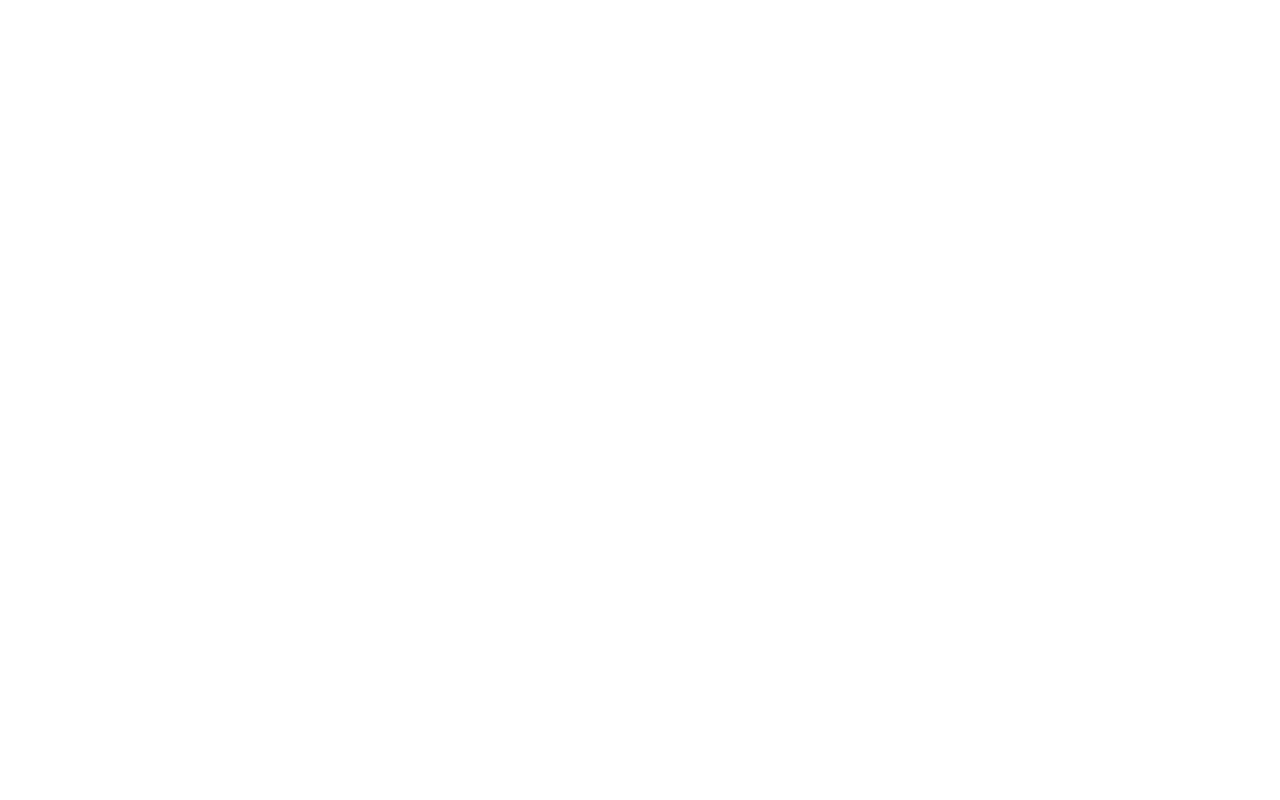
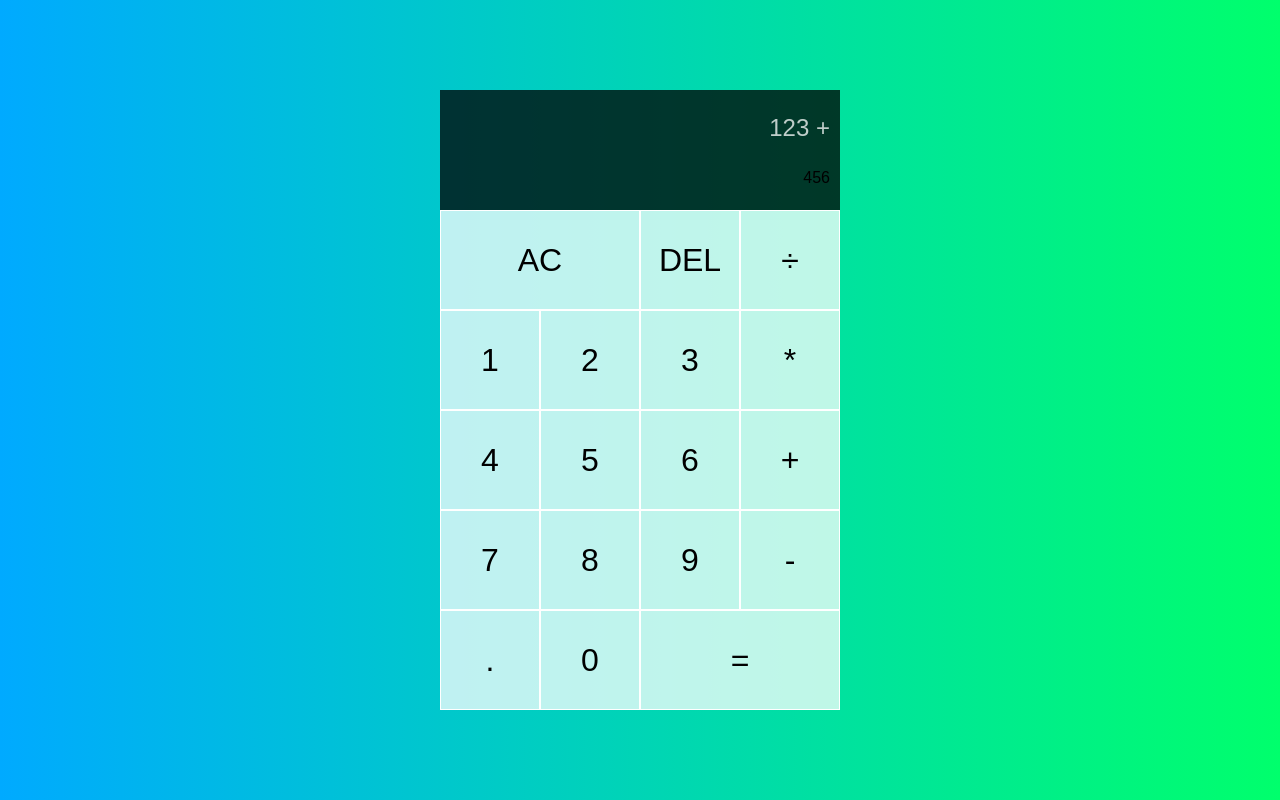
Before and after one commit to maximusigor/Calculator, a plain HTML site: page index.html in a window 1280 px wide. Drawn offline with Linux system fonts and the light colour scheme.

Commit message:
created new style for calculator

```diff
--- a/index.html
+++ b/index.html
@@ -2,9 +2,41 @@
 <html lang="en">
 <head>
 	<meta charset="UTF-8">
+	<meta name="viewport" content="width=device-width, initial-scale=1">
+	<meta http-equiv="X-UA-Compatible" content="IE=edge">
+	<link rel="stylesheet" href="style.css">
+	<script src="script.js" defer></script>
 	<title>Calculator</title>
 </head>
 <body>
+	<div class="calculator-grid">
+		<div class="output">
+			<div class="previous-operand">
+				123 +
+			</div>
+			<div class="current-operand">
+				456
+			</div>
+		</div>
+		<button class="space-two">AC</button>
+		<button>DEL</button>
+		<button>÷</button>
+		<button>1</button>
+		<button>2</button>
+		<button>3</button>
+		<button>*</button>
+		<button>4</button>
+		<button>5</button>
+		<button>6</button>
+		<button>+</button>
+		<button>7</button>
+		<button>8</button>
+		<button>9</button>
+		<button>-</button>
+		<button>.</button>
+		<button>0</button>
+		<button class="space-two">=</button>
+	</div>
 
 </body>
 </html>
--- a/style.css
+++ b/style.css
@@ -0,0 +1,57 @@
+*, *::before, *::after {
+	box-sizing: border-box;
+	font-family: Gotham Rounded, sans-serif;
+	font-weight: normal;
+}
+
+body {
+	padding: 0;
+	margin: 0;
+	background: linear-gradient(to right, #00AAFF, #00FF6C);
+}
+
+.calculator-grid {
+	display: grid;
+	justify-content: center;
+	align-content: center;
+	min-height: 100vh;
+	grid-template-columns: repeat(4, 100px);
+    grid-template-rows: minmax(120px, auto) repeat(5, 100px);
+}
+
+.calculator-grid > button {
+	cursor: pointer;
+	font-size: 2rem;
+	border: 1px solid #fff;
+	outline: none;
+	background-color: rgba(255, 255, 255, .75);
+}
+
+.calculator-grid > button:hover {
+	background-color: rgba(255, 255, 255, .9);
+}
+
+.space-two {
+	grid-column: span 2;
+}
+
+.output {
+	grid-column: 1 / -1;
+	background-color: rgba(0, 0, 0, .75);
+	display: -webkit-flex;
+	display: -moz-flex;
+	display: -ms-flex;
+	display: -o-flex;
+	display: flex;
+	align-items: flex-end;
+	justify-content: space-around;
+	flex-direction: column;
+	padding: 10px;
+	word-wrap: break-word;
+	word-break: break-all;
+}
+
+.output .previous-operand {
+	color: rgba(255, 255, 255, .75);
+	font-size: 1.5rem;
+}
```
